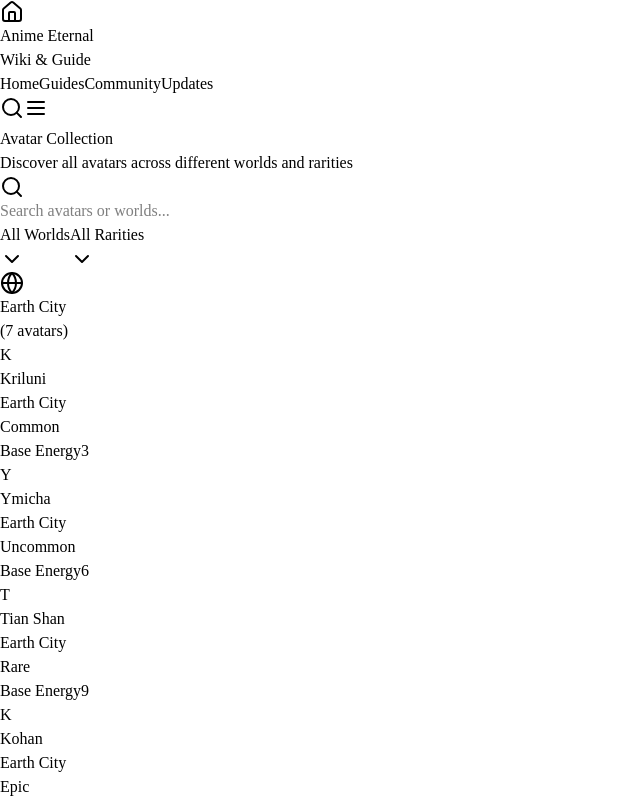
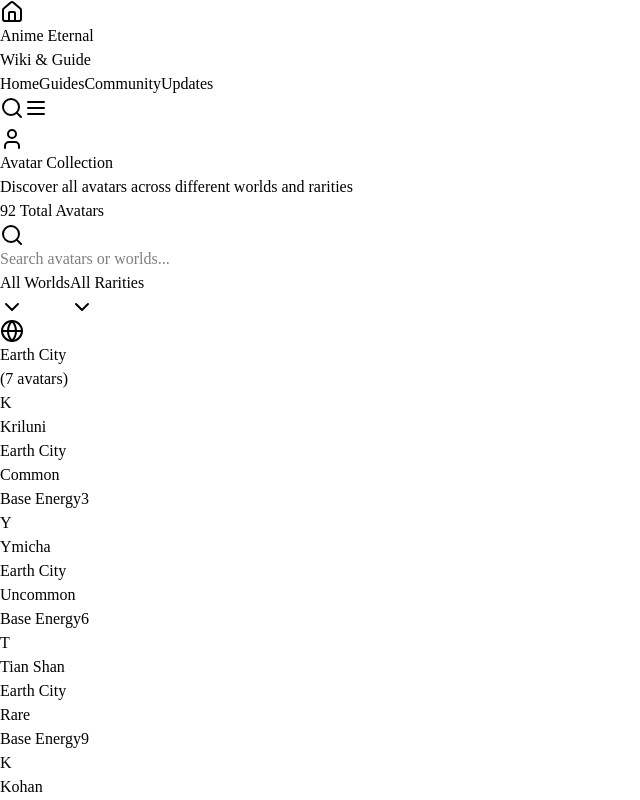
Before and after one commit to guilhermehpmoraes/anime-eternal-wiki, a React (Vite) app in the folder apps/web-client/: page /avatar in a window 1280 px wide. Shown: the top 800 px of the page, without its empty margins (0-640 px from the left). Built offline with nearby package versions, Linux system fonts and the light colour scheme.

Commit message:
✨feat(avatar): Enhance hero section and avatar display
- Add User icon to the hero section for improved visual appeal.
- Update header styles for better readability and prominence.
- Display total avatars count in a badge for user information.

```diff
--- a/apps/web-client/src/routes/avatar/index.tsx
+++ b/apps/web-client/src/routes/avatar/index.tsx
@@ -20,7 +20,7 @@ import {
 } from "@anime-eternal-wiki/ui";
 import { cn } from "@anime-eternal-wiki/utils";
 import { createFileRoute } from "@tanstack/react-router";
-import { Globe, Search, X } from "lucide-react";
+import { Globe, Search, User, X } from "lucide-react";
 import { useMemo, useState } from "react";
 import { useAvatarData } from "../../hooks/useAvatarData";
 import { RARITY_COLORS, RARITY_ORDER } from "../../types/avatar";
@@ -104,12 +104,19 @@ function RouteComponent() {
 
     return (
         <div className="container mx-auto px-4 py-8 space-y-6">
-            {/* Header */}
-            <div className="space-y-2">
-                <h1 className="text-3xl font-bold bg-gradient-to-r from-blue-600 to-cyan-600 bg-clip-text text-transparent">
-                    Avatar Collection
-                </h1>
-                <p className="text-muted-foreground">Discover all avatars across different worlds and rarities</p>
+            {/* Hero Section */}
+            <div className="text-center mb-16">
+                <div className="relative inline-block mb-6">
+                    <User className="w-20 h-20 mx-auto text-blue-400" />
+                    <div className="absolute -inset-1 bg-gradient-to-r from-blue-600 to-cyan-600 rounded-full blur opacity-20 animate-pulse"></div>
+                </div>
+                <h1 className="text-4xl md:text-6xl font-bold text-white mb-6">Avatar Collection</h1>
+                <p className="text-xl text-gray-300 mb-8 max-w-2xl mx-auto">
+                    Discover all avatars across different worlds and rarities
+                </p>
+                <Badge variant="secondary" className="text-sm bg-yellow-500/20 text-yellow-200 border-yellow-500/30">
+                    {filteredAvatars.length} Total Avatars
+                </Badge>
             </div>
 
             {/* Filter Bar */}
```
